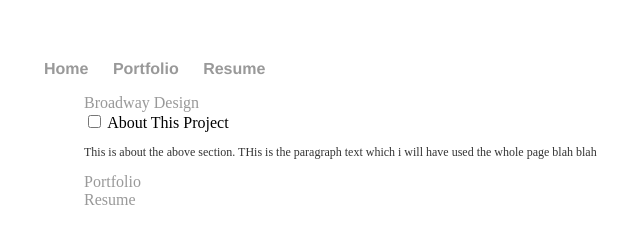
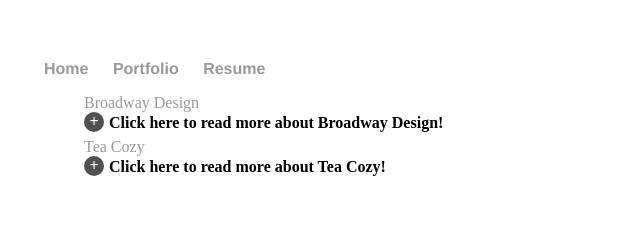
Before and after one commit to dr9289/dr9289.github.io, a plain HTML site: page portfolio.html in a window 1280 px wide. Shown: the whole page, without its empty margins (148-788 px from the left). Drawn offline with Linux system fonts and the light colour scheme.

Commit message:
Update portfolio.html

```diff
--- a/portfolio.html
+++ b/portfolio.html
@@ -15,21 +15,19 @@
 
     </ul>
   </nav>
+  <ul>
 
-    <ul id="projects">
 
    <li><a href="https://dr9289.github.io/Broadway-Design/ ">Broadway Design</a>
       </li>
-        <input id="toggle" type="checkbox" unchecked>
-        <label for="toggle">About This Project</label>
-        <div id="expand">
-            <section>
-                <p>This is about the above section. THis is the paragraph text which i will have used the whole page blah blah </p>
-            </section>
-        </div>
-        <section>
-            <li><a href="/portfolio">Portfolio</a>
+  <input class="toggle-box" id="broadway" type="checkbox">
+  <label for="broadway">Click here to read more about Broadway Design!</label>
+  <div>Broadway - is a language for web page markup.</div>
+
+<li><a href="https://dr9289.github.io/TeaCozy/ ">Tea Cozy</a>
       </li>
+  <input class="toggle-box" id="teacozy" type="checkbox">
+  <label for="teacozy">Click here to read more about Tea Cozy!</label>
+  <div>Tea Cozy - is a language for web page markup.</div>
 
-            <li><a href="/resume">Resume</a>
-            </li>
+ </ul>
```
Lines whose indentation alone changed are shown as unchanged.
